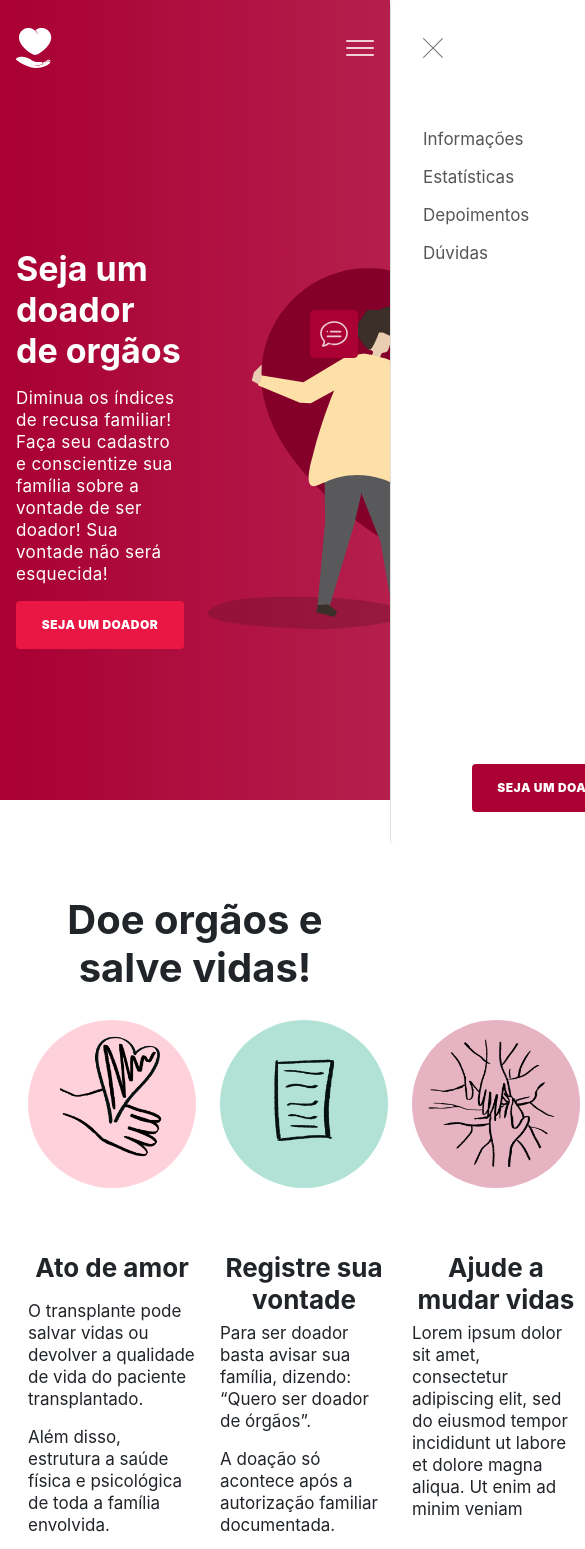
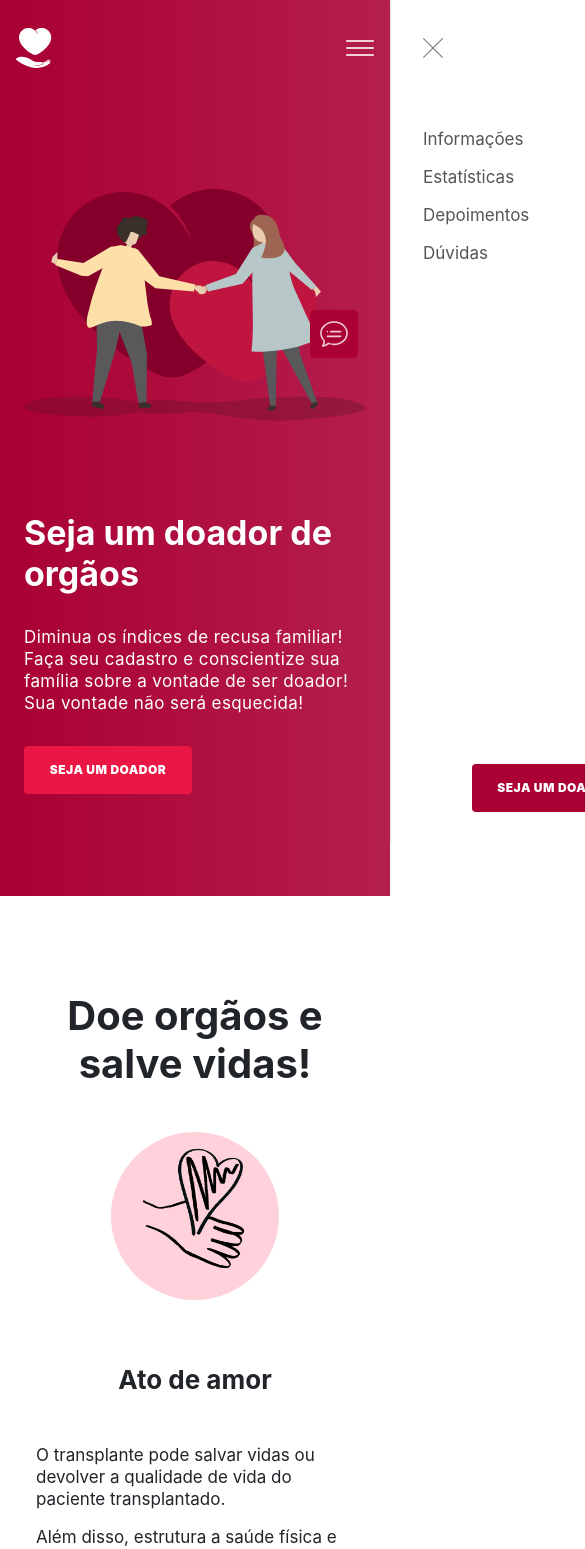
Before and after one commit to caiomarqs/frontend-sobrevida, a React (Create React App) app: page / in a window 390 px wide. Shown: the top 1549 px of the page, 585 px wide, since content can reach past the window. Built offline with nearby package versions, Linux system fonts and the light colour scheme; a web font is replaced by a local one; what remarkable would draw is missing.

Commit message:
Add all responsive sections before DepoimentosSection

```diff
--- a/src/_sass/view/homeSections/_charts_section.scss
+++ b/src/_sass/view/homeSections/_charts_section.scss
@@ -37,14 +37,14 @@
     @media (max-width: $max-md) {
         .container {
             flex-direction: column-reverse;
-            padding: 6rem 0;
+            padding: 6rem 1.5rem;
 
             #charts-text {
                 h3 {
                     min-height: unset;
-                    margin: 0 0 6rem 0;
+                    margin-bottom: 2.875rem;
                 }
-                margin: 0 0 6rem 0;
+                margin-bottom: 2.875rem;
             }
         }
     }
--- a/src/_sass/view/homeSections/_doe_section.scss
+++ b/src/_sass/view/homeSections/_doe_section.scss
@@ -17,14 +17,14 @@
         display: flex;
         flex-direction: row;
 
-        .doe-item{
+        .doe-item {
             // background-color: violet;
             flex: 1;
             display: flex;
             flex-direction: column;
             align-items: center;
             padding: 0 0.75rem;
-            .doe-item-img{
+            .doe-item-img {
                 width: 10.5rem;
                 height: 10.5rem;
                 display: block;
@@ -36,35 +36,70 @@
                 align-items: center;
                 justify-content: center;
 
-                >img{
+                > img {
                     width: 140px;
                 }
             }
 
-            h6{
+            h6 {
                 min-height: 2.625rem;
                 margin-bottom: 0.375rem;
                 text-align: center;
             }
 
-            p{
+            p {
                 @include body1();
 
-                &:first-of-type{
+                &:first-of-type {
                     margin-bottom: 1rem;
                 }
             }
         }
 
-
-        #doe-item-1>.doe-item-img{
+        #doe-item-1 > .doe-item-img {
             background-color: $vermelho-p-000;
         }
-        #doe-item-2>.doe-item-img{
-            background-color: $verde-p-000
+        #doe-item-2 > .doe-item-img {
+            background-color: $verde-p-000;
         }
-        #doe-item-3>.doe-item-img{
+        #doe-item-3 > .doe-item-img {
             background-color: $vinho-p-000;
         }
     }
+
+    @media (max-width: $max-md) {
+        .container {
+            padding: 0 1.5rem;
+            .doe-item {
+                h6 {
+                    min-height: 4rem;
+                }
+            }
+        }
+    }
+
+    @media (max-width: $max-sm) {
+        h3 {
+            margin: 6rem 0;
+        }
+
+        .container {
+            .doe-items-container {
+                display: flex;
+                flex-direction: column;
+
+                .doe-item {
+                    margin-bottom: 4rem;
+
+                    h6 {
+                        margin-bottom: 1rem;
+                    }
+
+                    &:last-of-type {
+                        margin-bottom: 0;
+                    }
+                }
+            }
+        }
+    }
 }
--- a/src/_sass/view/homeSections/_para_quem_section.scss
+++ b/src/_sass/view/homeSections/_para_quem_section.scss
@@ -34,4 +34,19 @@
             align-items: center;
         }
     }
+
+    @media (max-width: $max-md) {
+        .container {
+            flex-direction: column;
+            padding: 6rem 1.5rem;
+
+            #para-quem-contetudo {
+                margin-bottom: 2.875rem;
+            }
+
+            #para-quem-img {
+                min-height: 22.5rem;
+            }
+        }
+    }
 }
--- a/src/_sass/view/homeSections/_principal_section.scss
+++ b/src/_sass/view/homeSections/_principal_section.scss
@@ -2,14 +2,14 @@
     background-color: $vinho-000;
     display: flex;
     flex-direction: column;
-    height: 50rem;
+    min-height: 50rem;
     width: 100%;
     padding-top: 6rem;
 
     @include linear-gradient(90deg, rgba(255, 255, 255, 0) 1.35%, rgba(255, 255, 255, 0.12) 100%);
 
     .container {
-        height: 100%;
+        height: 44rem;
         color: $branco-000;
         display: flex;
         flex-direction: row;
@@ -19,7 +19,7 @@
             width: 34.4375rem;
             flex: 1;
 
-            h4{
+            h4 {
                 min-height: 3rem;
                 margin-bottom: 1rem;
             }
@@ -31,15 +31,52 @@
                 @include body1();
             }
 
-            h4, p{
+            h4,
+            p {
                 width: 100%;
             }
         }
 
-        img{
+        img {
             flex: 1;
             max-width: 34.2869rem;
             margin-left: 1.5rem;
         }
     }
+
+    @media (max-width: $max-md) {
+        padding: 6rem 0;
+
+        .container {
+            flex-direction: column-reverse;
+            padding: 0 1.5rem;
+
+            img {
+                margin: 4rem 0;
+            }
+        }
+    }
+
+    @media (max-width: $max-md) {
+        .container {
+            flex-direction: column-reverse;
+
+            img {
+                width: 100%;
+            }
+
+            .principal-conteudo {
+                width: 100%;
+
+                h4 {
+                    margin-bottom: 2rem;
+                }
+
+                p {
+
+                    margin-bottom: 2rem;
+                }
+            }
+        }
+    }
 }
```
